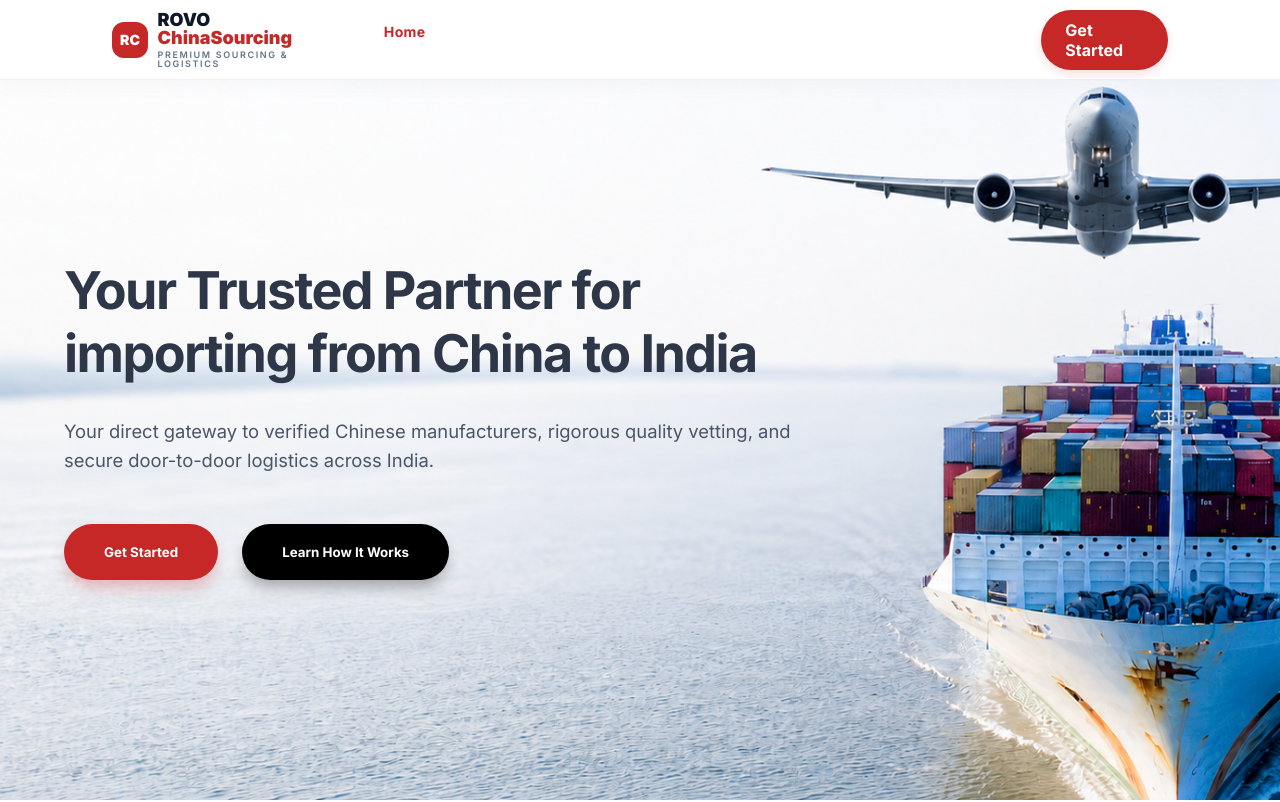
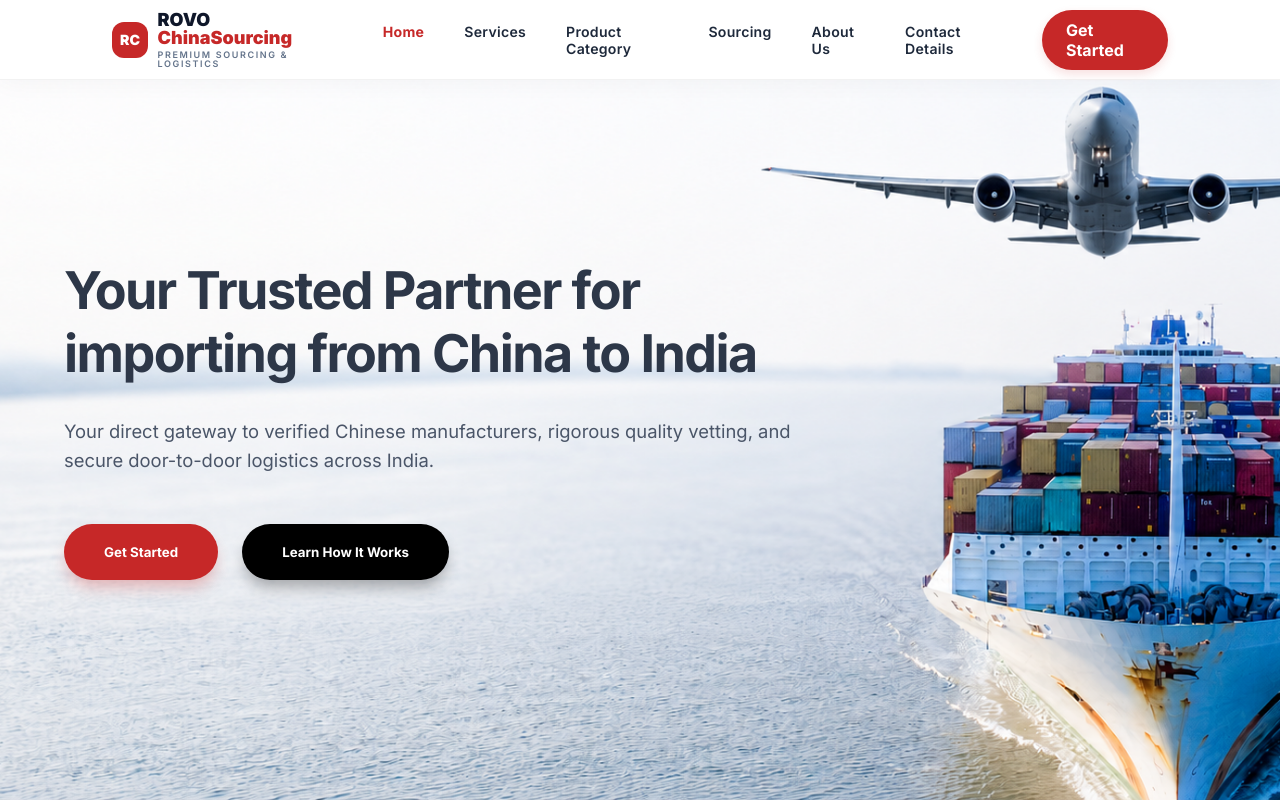
Before and after one commit to Indrajit128/rovo-chinasource, a Next.js app: page / in a window 1280 px wide. Shown: the top 802 px of the page. Built offline with nearby package versions, Linux system fonts and the light colour scheme.

Commit message:
fix: change nav link color to slate-800 to ensure perfect header visibility on white theme

```diff
--- a/src/app/globals.css
+++ b/src/app/globals.css
@@ -401,10 +401,10 @@ html, body {
 }
 
 .nav-link {
-  color: rgba(255, 255, 255, 0.7);
+  color: #1e293b;
   text-decoration: none;
   font-size: 0.88rem;
-  font-weight: 500;
+  font-weight: 600;
   letter-spacing: 0.02em;
   transition: all var(--transition-fast);
   position: relative;
@@ -412,7 +412,7 @@ html, body {
 }
 
 .nav-link:hover {
-  color: var(--color-white);
+  color: #C62828;
 }
 
 /* Professional Underline Effect */
@@ -423,7 +423,7 @@ html, body {
   left: 0;
   width: 0;
   height: 2px;
-  background-color: var(--color-premium-orange);
+  background-color: #C62828;
   transition: width var(--transition-medium);
 }
 
```
